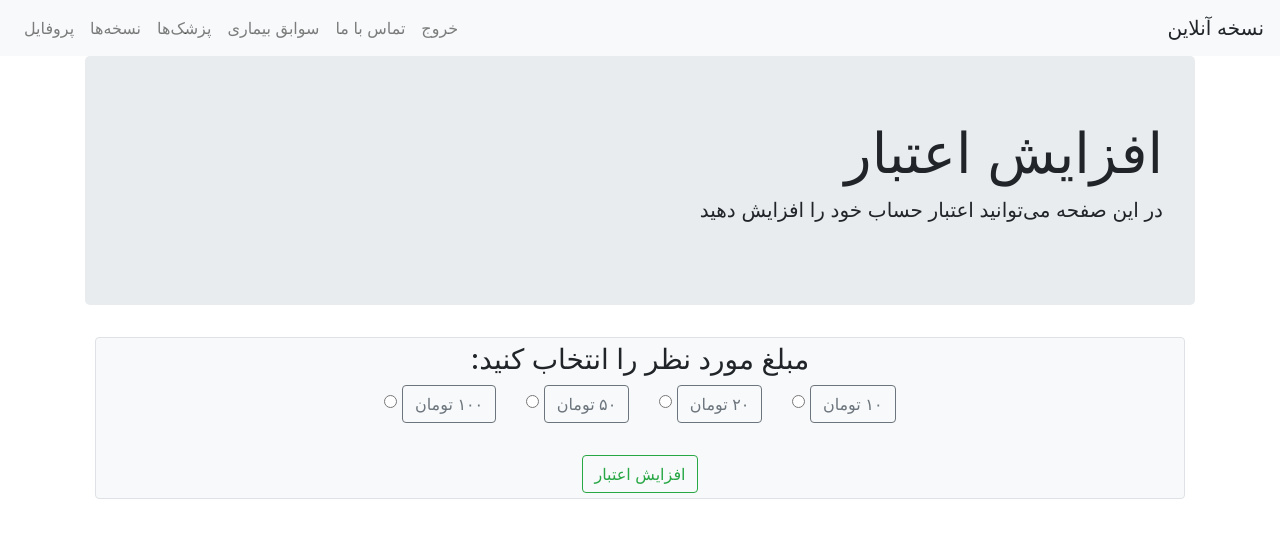
After one commit to hhosseini1377/SAD_project, a Django app: template patient/templates/patient/add_credit.html in a window 1280 px wide. The commit adds this page. Shown: the top 538 px of the page. Run offline with Django 3.2, Linux system fonts and the light colour scheme; the template is opened without the code that fills it, so the values that code supplies are empty; some libraries are stand-ins or nearby versions.

Commit message:
new add_credit page. modifications in patient profile to show credit. beatify.

```diff
--- a/patient/models.py
+++ b/patient/models.py
@@ -13,6 +13,7 @@ class Patient(models.Model):
     email = models.EmailField()
     national_id = models.IntegerField(primary_key=True)
     date_of_birth = models.DateField()
+    credit = models.IntegerField(default=0)
 
     def __str__(self):
         return self.first_name + " " + self.last_name
--- /dev/null
+++ b/patient/static/patient/add_credit.css
@@ -0,0 +1,17 @@
+.form_box{
+    padding: 5px;
+    margin: 10px;
+}
+
+.pe_right_align{
+    direction: rtl;
+    text-align: right;
+}
+
+.pe_center_align{
+    direction: rtl;
+    text-align: center;
+}
+
+.radio_hidden{
+}
--- /dev/null
+++ b/patient/templates/patient/add_credit.html
@@ -0,0 +1,63 @@
+{% extends 'patient/base_layout.html' %}
+
+{% block headers %}
+    {% load static %}
+    <link rel="stylesheet" href="{% static 'patient/add_credit.css' %}">
+{% endblock %}
+
+
+{% block content %}
+    <div class="container">
+        <div class="jumbotron pe_right_align">
+            <h1 class="display-4">افزایش اعتبار</h1>
+            <p class="lead">در این صفحه می‌توانید اعتبار حساب خود را افزایش دهید</p>
+
+        </div>
+        {% if msg %}
+            {% if success == True %}
+                <div class="alert alert-success pe_right_align">
+                    {{ msg }}
+                </div>
+            {% else %}
+                <div class="alert alert-danger pe_right_align">
+                    {{ msg }}
+                </div>
+            {% endif %}
+        {% endif %}
+        <form method="post" class="bg-light border rounded form_box">
+            {% csrf_token %}
+            <div class="pe_center_align">
+                <h3>مبلغ مورد نظر را انتخاب کنید:</h3>
+                <div class="row justify-content-center">
+                    <div class="col-auto">
+                        <label for="radio1">
+                            <input type="button" class="btn btn-outline-secondary" value="۱۰ تومان">
+                        </label>
+                        <input type="radio" id="radio1" name="credit_radio" value="10t" class="radio_hidden">
+                    </div>
+                    <div class="col-auto">
+                        <label for="radio2">
+                            <input type="button" class="btn btn-outline-secondary" value="۲۰ تومان">
+                        </label>
+                        <input type="radio" id="radio2" name="credit_radio" value="20t" class="radio_hidden">
+                    </div>
+                    <div class="col-auto">
+                        <label for="radio3">
+                            <input type="button" class="btn btn-outline-secondary" value="۵۰ تومان">
+                        </label>
+                        <input type="radio" id="radio3" name="credit_radio" value="50t" class="radio_hidden">
+                    </div>
+                    <div class="col-auto">
+                        <label for="radio4">
+                            <input type="button" class="btn btn-outline-secondary" value="۱۰۰ تومان">
+                        </label>
+                        <input type="radio" id="radio4" name="credit_radio" value="100t" class="radio_hidden">
+                    </div>
+                </div>
+                <br/>
+                <input type="submit" class="btn btn-outline-success" value="افزایش اعتبار">
+            </div>
+        </form>
+
+    </div>
+{% endblock %}
--- a/patient/templates/patient/base_layout.html
+++ b/patient/templates/patient/base_layout.html
@@ -14,8 +14,8 @@
   <link rel="stylesheet" href="https://maxcdn.bootstrapcdn.com/bootstrap/4.1.3/css/bootstrap.min.css">
   <link rel="stylesheet" href="https://cdnjs.cloudflare.com/ajax/libs/font-awesome/4.7.0/css/font-awesome.min.css">
   <link href="https://fonts.googleapis.com/css?family=Raleway:400,500,500i,700,800i" rel="stylesheet">
-    {% load static %}
-    <link rel="stylesheet" href="{% static 'patient/disease_records.css' %}">
+    {% block headers %}
+    {% endblock %}
 
 </head>
   <body>
--- a/patient/templates/patient/disease_records.html
+++ b/patient/templates/patient/disease_records.html
@@ -1,7 +1,9 @@
 {% extends 'patient/base_layout.html' %}
 
-{% load static %}
-<link rel="stylesheet" href="{% static 'patient/disease_records.css' %}">
+{% block headers %}
+    {% load static %}
+    <link rel="stylesheet" href="{% static 'patient/disease_records.css' %}">
+{% endblock %}
 
 {% block content %}
 
--- a/patient/urls.py
+++ b/patient/urls.py
@@ -9,4 +9,5 @@ urlpatterns = [
     path('disease_records/', views.disease_records_view, name='disease_records'),
     path('contact_us/', views.contact_us_view, name='contact_us'),
     path('^remove_record/<disease>/$', views.remove_record, name='remove_record'),
+    path('add_credit/', views.add_credit, name='add_credit')
 ]
```
Also changed, not shown: patient/templates/patient/profile.html (+19 -2 lines), patient/views.py (+21 -0 lines), db.sqlite3.
